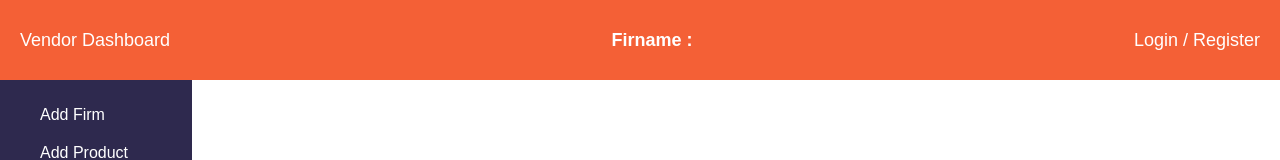
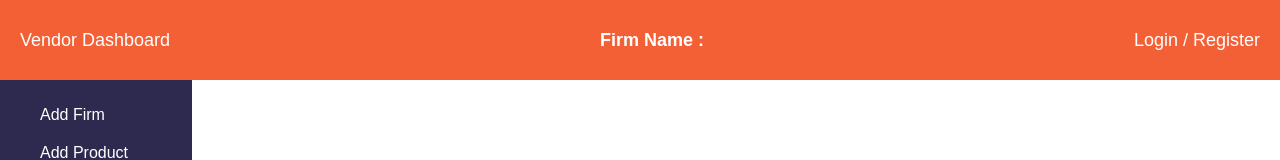
Before and after one commit to sujaytumu/Yummy-Food-App-Frontend, a React (Vite) app: page / in a window 1280 px wide. Shown: the top 160 px of the page. Built offline with nearby package versions, Linux system fonts and the light colour scheme; a web font is replaced by a local one.

Commit message:
Update NavBar.jsx

```diff
--- a/src/vendorDashboard/components/NavBar.jsx
+++ b/src/vendorDashboard/components/NavBar.jsx
@@ -11,7 +11,7 @@ const NavBar = ({showLoginHandler, showRegisterHandler, showLogOut, logOutHandle
             Vendor Dashboard
         </div>
         <div className="firmName">
-            <h4>Firname : {firmName}</h4>
+            <h4>Firm Name : {firmName}</h4>
         </div>
         <div className="userAuth">
           {!showLogOut ?  <>
```
